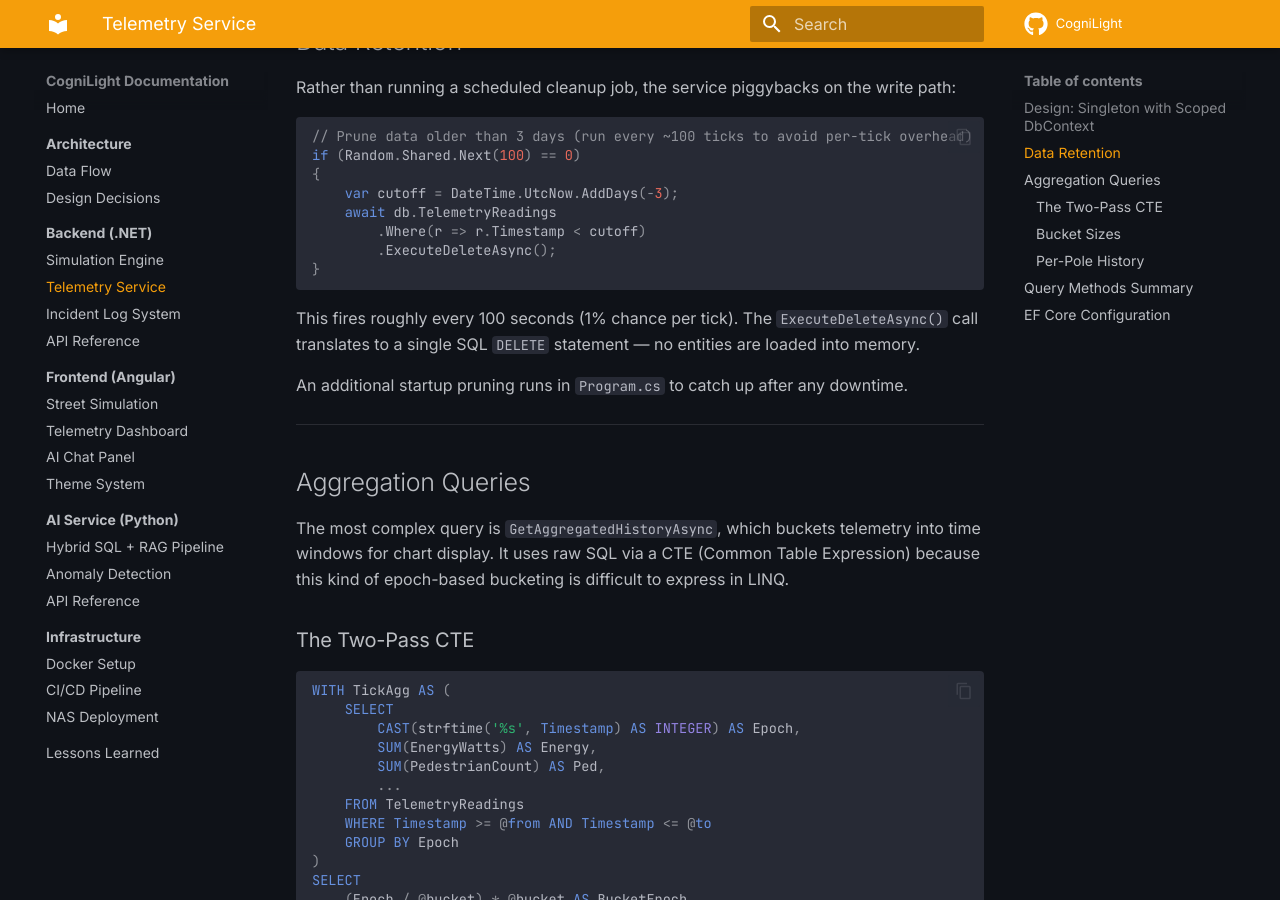
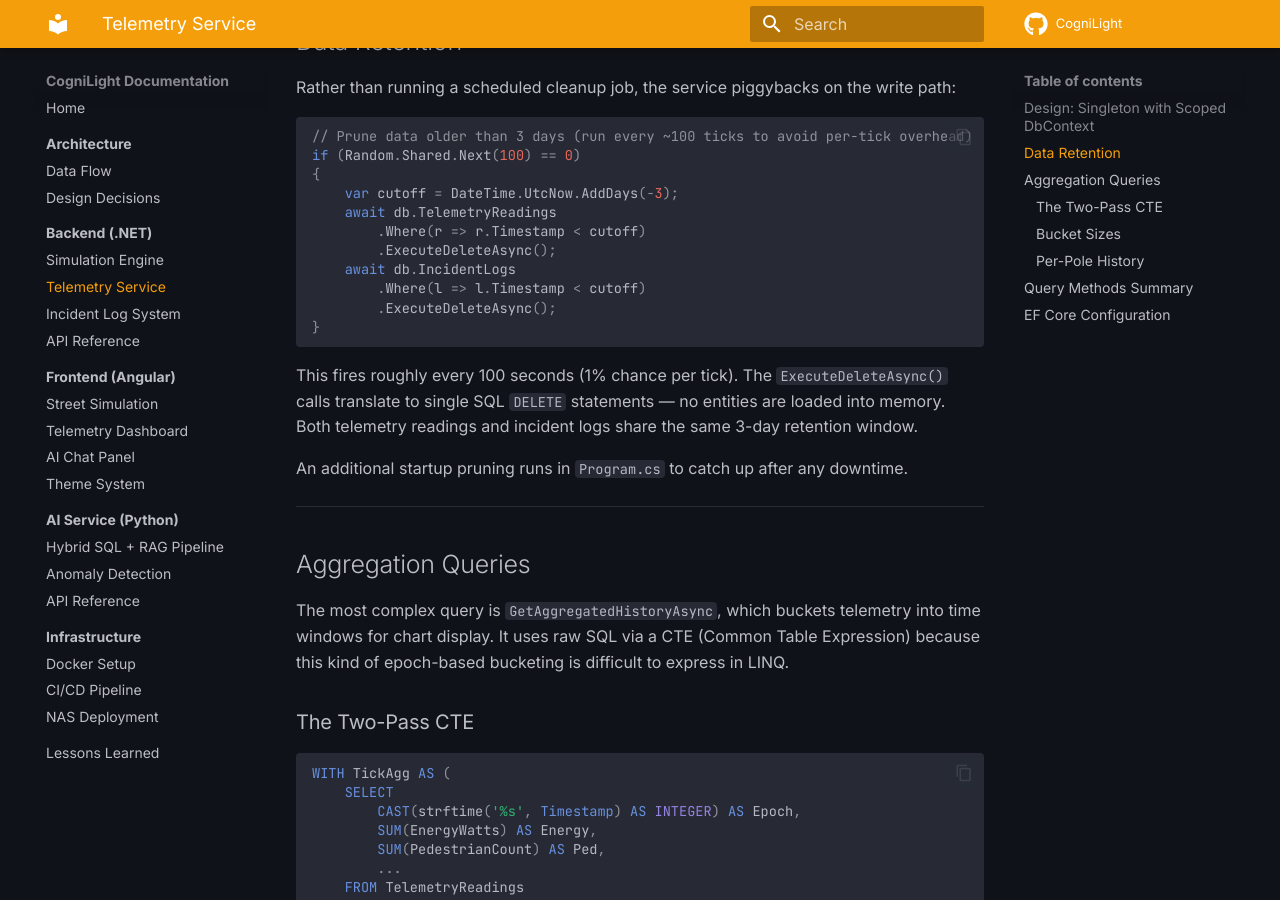
Before and after one commit to Muchagato/CogniLight, an MkDocs documentation site: the page built from docs/docs/backend/telemetry-service.md, in a window 1280 px wide and 900 px high, scrolled down 799 px. Built offline with MkDocs 1.6.1 and Material for MkDocs 9.7.7, drawn with Linux system fonts in a browser that asks for light colours; comment, search, counter and statistics services are not loaded.

Commit message:
fix(backend): apply 3-day retention policy to incident logs
Incident logs were growing unbounded while telemetry readings were
already pruned. Add the same 3-day cleanup to both startup and periodic
pruning paths.

Co-Authored-By: Claude Opus 4.6 (1M context) <noreply@anthropic.com>

````diff
--- a/docs/docs/backend/telemetry-service.md
+++ b/docs/docs/backend/telemetry-service.md
@@ -39,10 +39,13 @@ if (Random.Shared.Next(100) == 0)
     await db.TelemetryReadings
         .Where(r => r.Timestamp < cutoff)
         .ExecuteDeleteAsync();
+    await db.IncidentLogs
+        .Where(l => l.Timestamp < cutoff)
+        .ExecuteDeleteAsync();
 }
 ```
 
-This fires roughly every 100 seconds (1% chance per tick). The `ExecuteDeleteAsync()` call translates to a single SQL `DELETE` statement — no entities are loaded into memory.
+This fires roughly every 100 seconds (1% chance per tick). The `ExecuteDeleteAsync()` calls translate to single SQL `DELETE` statements — no entities are loaded into memory. Both telemetry readings and incident logs share the same 3-day retention window.
 
 An additional startup pruning runs in `Program.cs` to catch up after any downtime.
 
````
Also changed, not shown: docs/docs/architecture/data-flow.md (+2 -2 lines), docs/docs/backend/index.md (+1 -1 lines), 2 other files.
